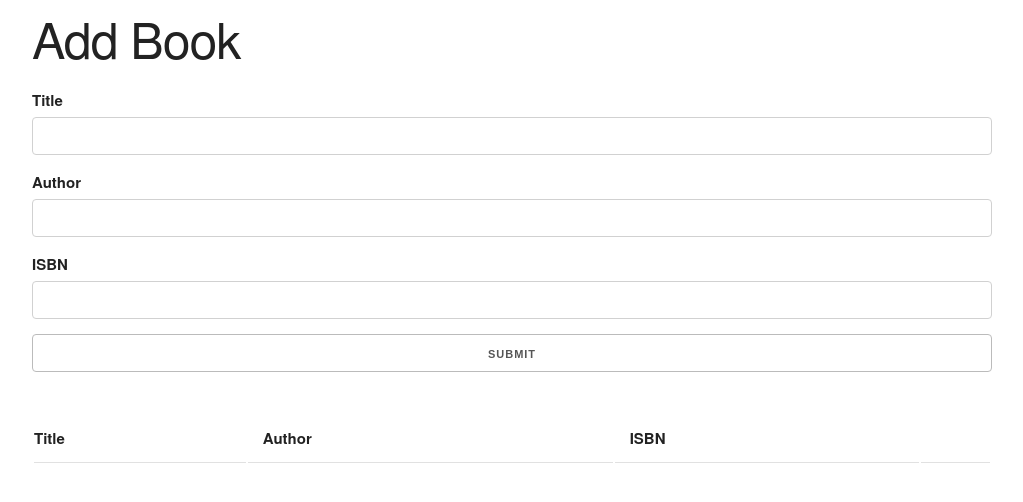
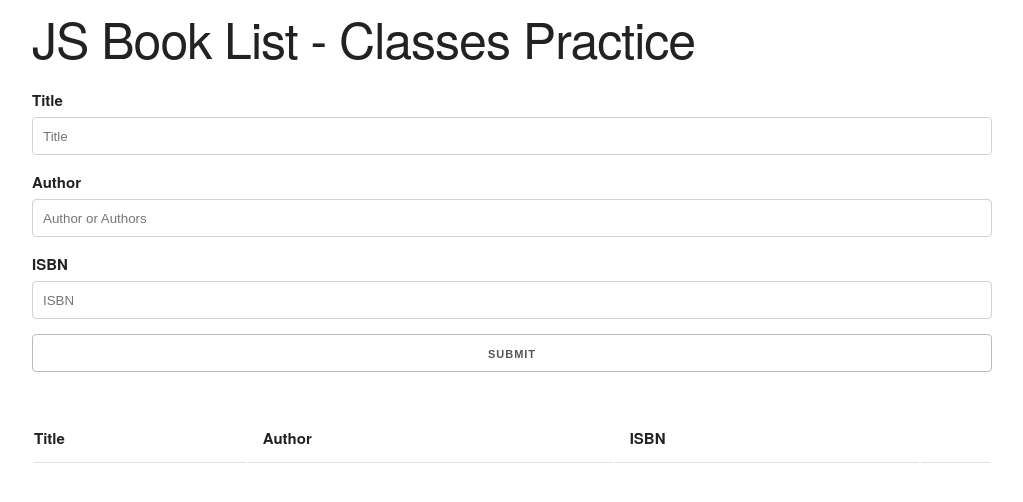
Before and after one commit to DiGregorioC/JSClasses-BookList, a plain HTML site: page index.html in a window 1280 px wide. Shown: the whole page, without its empty margins (128-1151 px from the left). Drawn offline with nearby package versions, Linux system fonts and the light colour scheme.

Commit message:
Add delete function to app. also, add placeholder text

```diff
--- a/booklist.js
+++ b/booklist.js
@@ -81,3 +81,13 @@ document.getElementById('book-form').addEventListener('submit', function(event){
 
   event.preventDefault()
 })
+document.getElementById('book-list').addEventListener('click', function(event){
+
+  const ui = new UI()
+
+  ui.deleteBook(event.target)
+
+  ui.showAlert('Book Removed!', 'success')
+
+  event.preventDefault()
+})
--- a/index.html
+++ b/index.html
@@ -24,19 +24,19 @@
     </head>
   <body>
       <div class ="container">
-        <h1>Add Book</h1>
+        <h1>JS Book List - Classes Practice</h1>
         <form id="book-form">
           <div>
             <label for="title">Title</label>
-            <input type="text" id="title" class="u-full-width">
+            <input type="text" id="title" class="u-full-width" placeholder="Title">
           </div>
           <div>
             <label for="author">Author</label>
-            <input type="text" id="author" class="u-full-width">
+            <input type="text" id="author" class="u-full-width" placeholder="Author or Authors">
           </div>
           <div>
             <label for="ISBN">ISBN</label>
-            <input type="text" id="isbn" class="u-full-width">
+            <input type="number" id="isbn" class="u-full-width" placeholder="ISBN">
           </div>
           <div>
             <input type="submit" value="submit" class="u-full-width">
```
